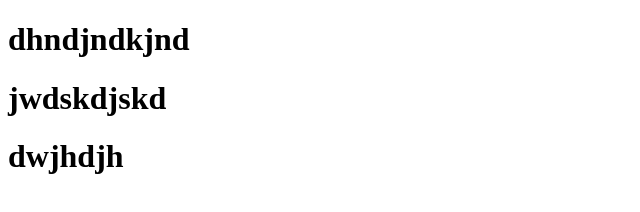
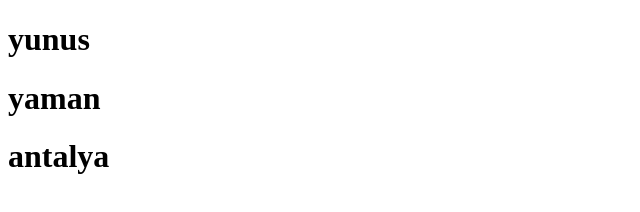
Before and after one commit to yunusymn/techSkill2, a plain HTML site: page index.html in a window 1280 px wide. Shown: the whole page, without its empty margins (0-640 px from the left). Drawn offline with Linux system fonts and the light colour scheme.

Commit message:
Update index.html

```diff
--- a/index.html
+++ b/index.html
@@ -7,9 +7,9 @@
     <meta name="viewport" content="width=device-width, initial-scale=1.0">
     <title>Document</title>
 </head>
-<h1>dhndjndkjnd</h1>
-<h1>jwdskdjskd</h1>
-<h1>dwjhdjh</h1>
+<h1>yunus</h1>
+<h1>yaman</h1>
+<h1>antalya</h1>
 <body>
 
 </body>
```
